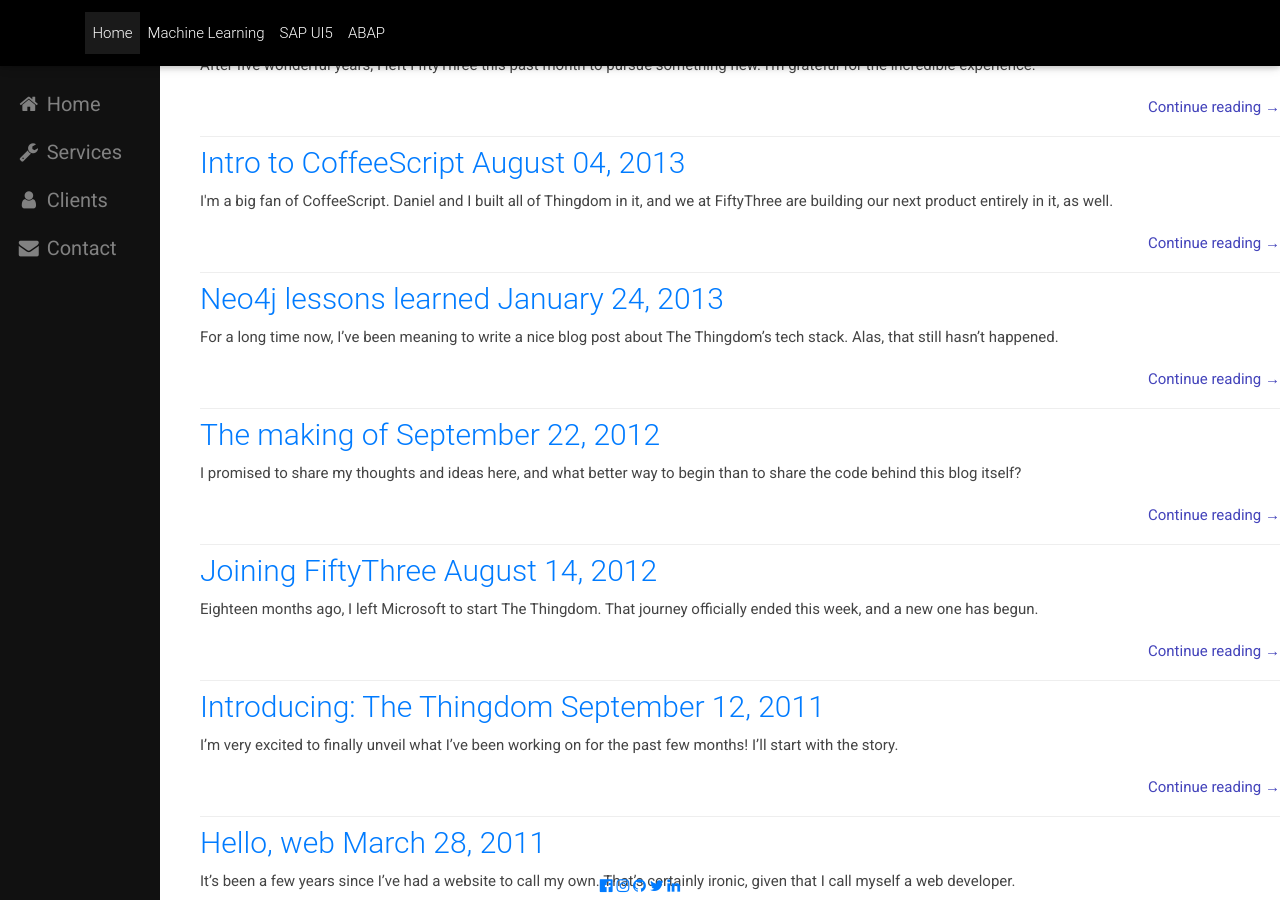
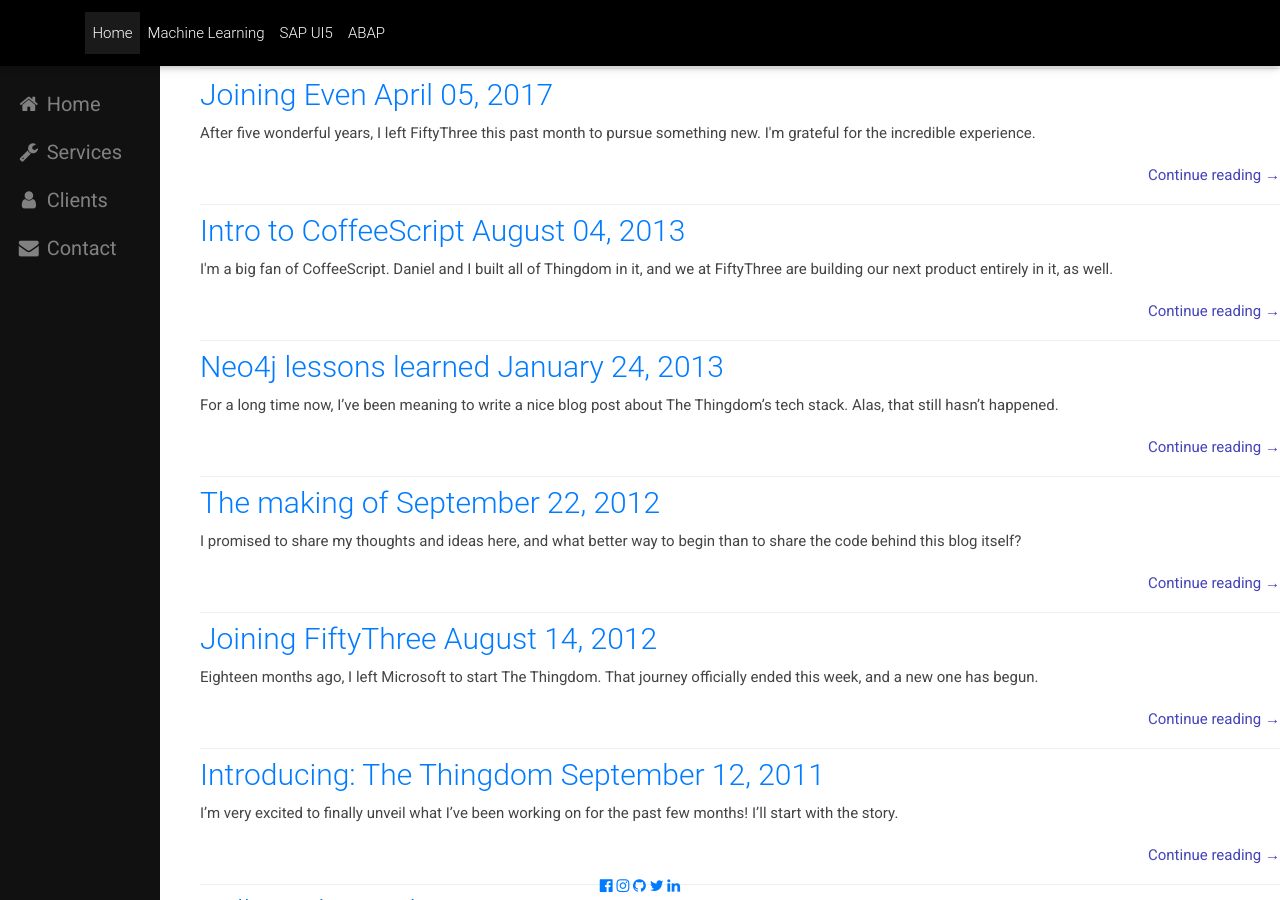
Before and after one commit to GauravChaudhary1/portfolio, a Jekyll site: the page built from machinelearning/index.html, in a window 1280 px wide and 900 px high. Built offline with Jekyll 4.4.1, drawn with Linux system fonts in a browser that asks for light colours; nearby versions of some CDN libraries; some web fonts are replaced.

Commit message:
Update style.css

```diff
--- a/styles/style.css
+++ b/styles/style.css
@@ -482,4 +482,5 @@ div.fb-comments span, div.fb-comments iframe {
 
 div.posts{
   margin-left: 200px;
+  margin-top: 68px;
 }
```
